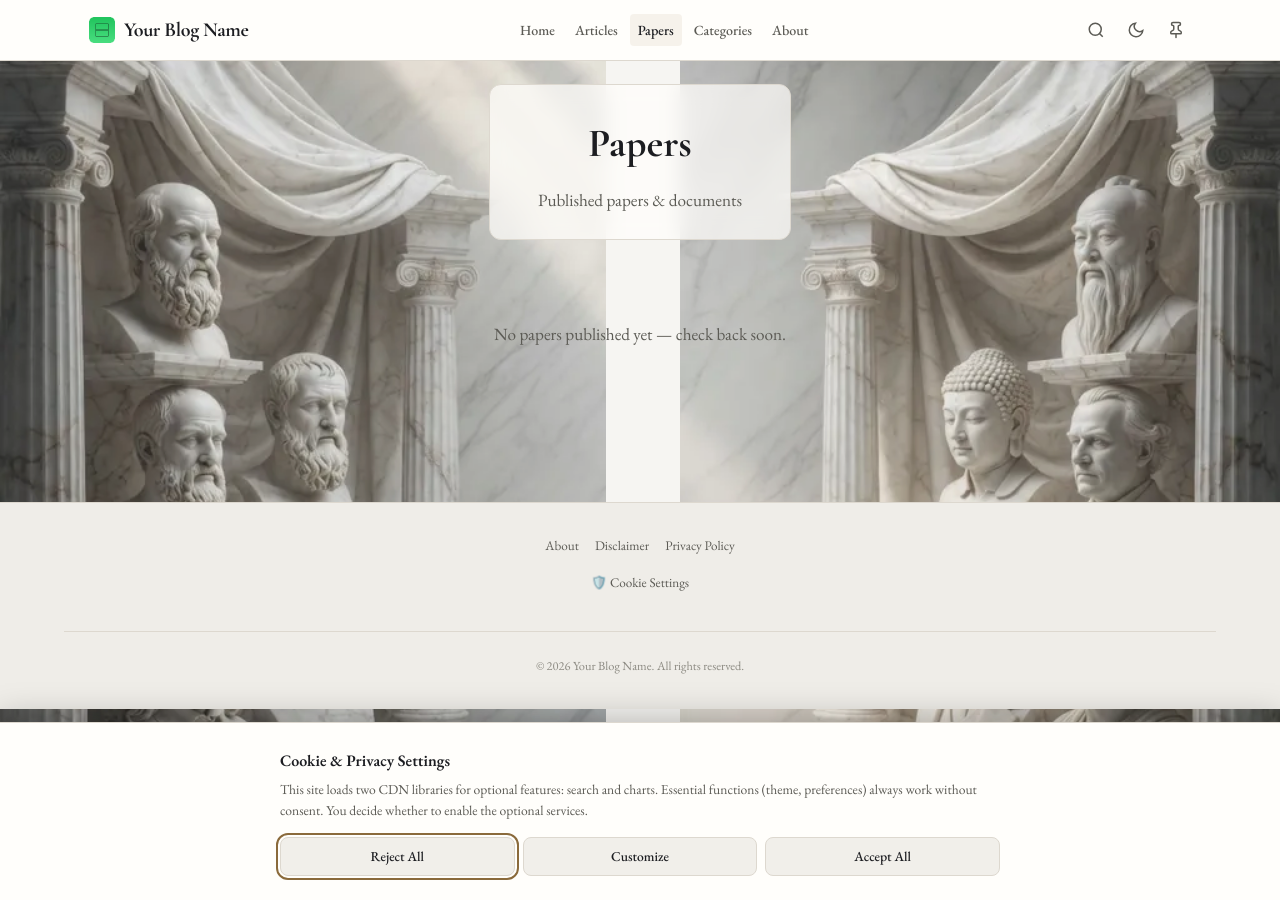
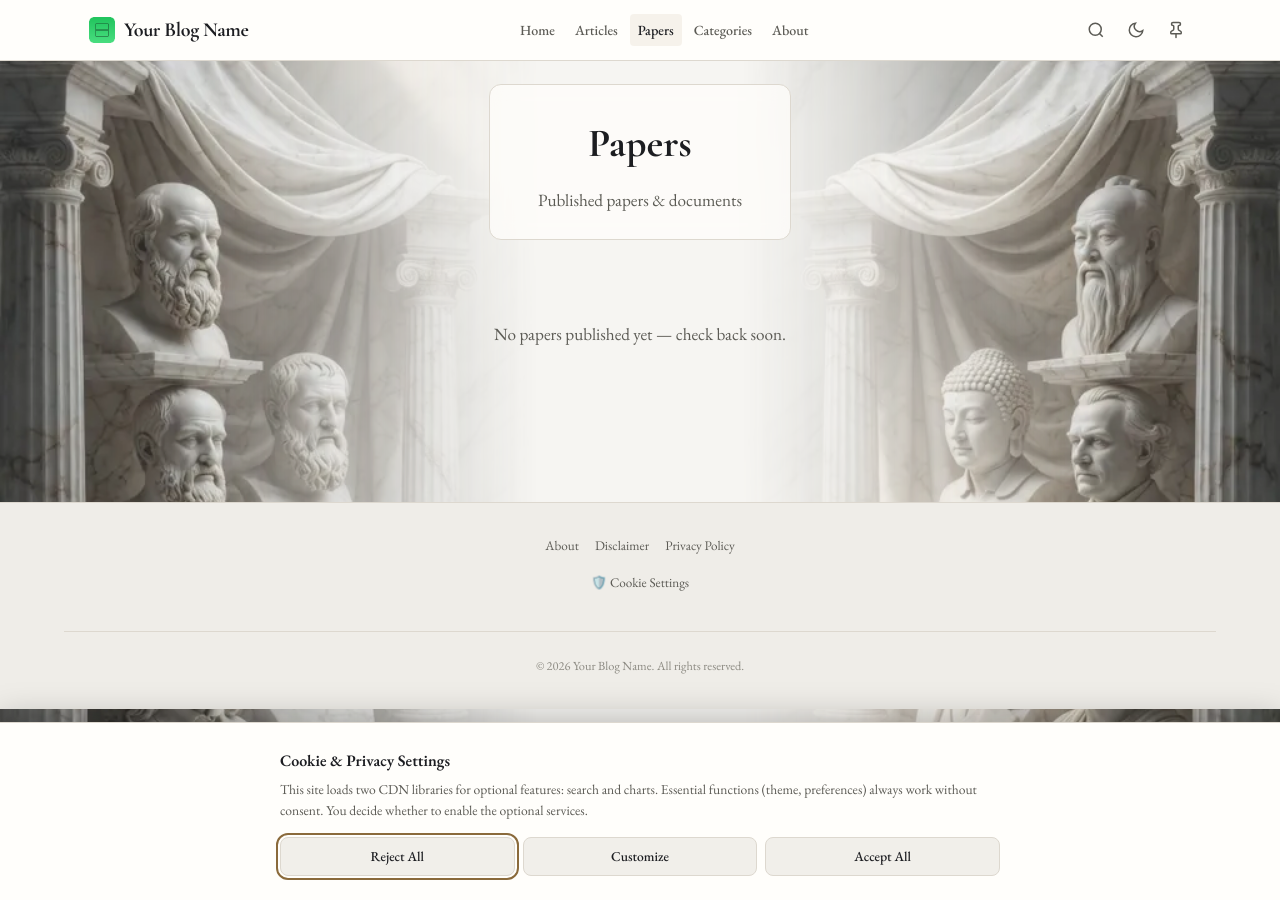
Before and after one commit to Ranzlappen/UdoBroering, a Jekyll site: the page built from pages/papers.html, in a window 1280 px wide. Built offline with Jekyll 4.4.1, drawn with Linux system fonts in a browser that asks for light colours.

Commit message:
Fade the bust colonnades out toward the centre
Add a horizontal mask-image to the overview bust layer (body::after):
fully visible at the outer edges, fading to transparent toward the
middle, so the colonnades blend fluently into the page background
instead of ending on a hard crop edge. sw CACHE_VERSION v9 -> v10.

https://claude.ai/code/session_01BBHFbTAEDBSxdvGGpZ11vy

```diff
--- a/assets/css/style.css
+++ b/assets/css/style.css
@@ -2945,6 +2945,10 @@ body.has-overview-backdrop::after {
   background-position: left top, right top;
   background-repeat: no-repeat, no-repeat;
   opacity: 0.5;
+  /* Fade both colonnades out toward the centre for a fluent blend into the
+     page background (visible at the outer edges → transparent in the middle). */
+  -webkit-mask-image: linear-gradient(to right, #000 0%, #000 15%, transparent 42%, transparent 58%, #000 85%, #000 100%);
+          mask-image: linear-gradient(to right, #000 0%, #000 15%, transparent 42%, transparent 58%, #000 85%, #000 100%);
 }
 [data-theme="light"] body.has-overview-backdrop::after { opacity: 0.9; }
 
--- a/sw.js
+++ b/sw.js
@@ -7,7 +7,7 @@ layout: null
    No build step, no Workbox. Bump CACHE_VERSION to invalidate. */
 "use strict";
 
-const CACHE_VERSION = "udoblog-v9";
+const CACHE_VERSION = "udoblog-v10";
 const PRECACHE = CACHE_VERSION + "-precache";
 const RUNTIME = CACHE_VERSION + "-runtime";
 
```
